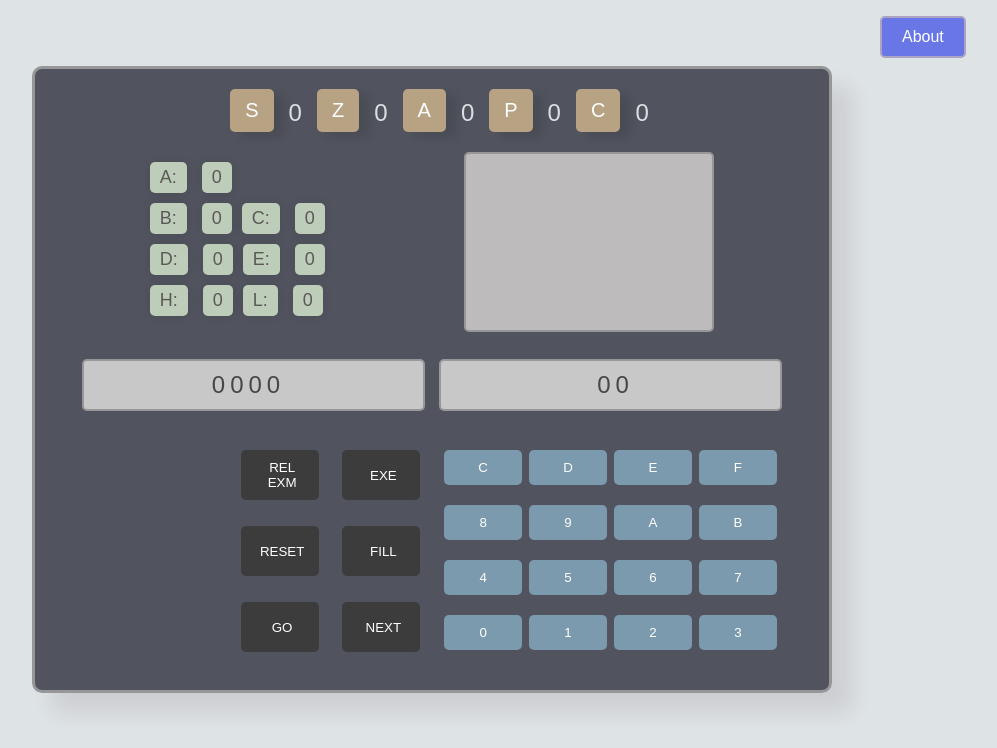
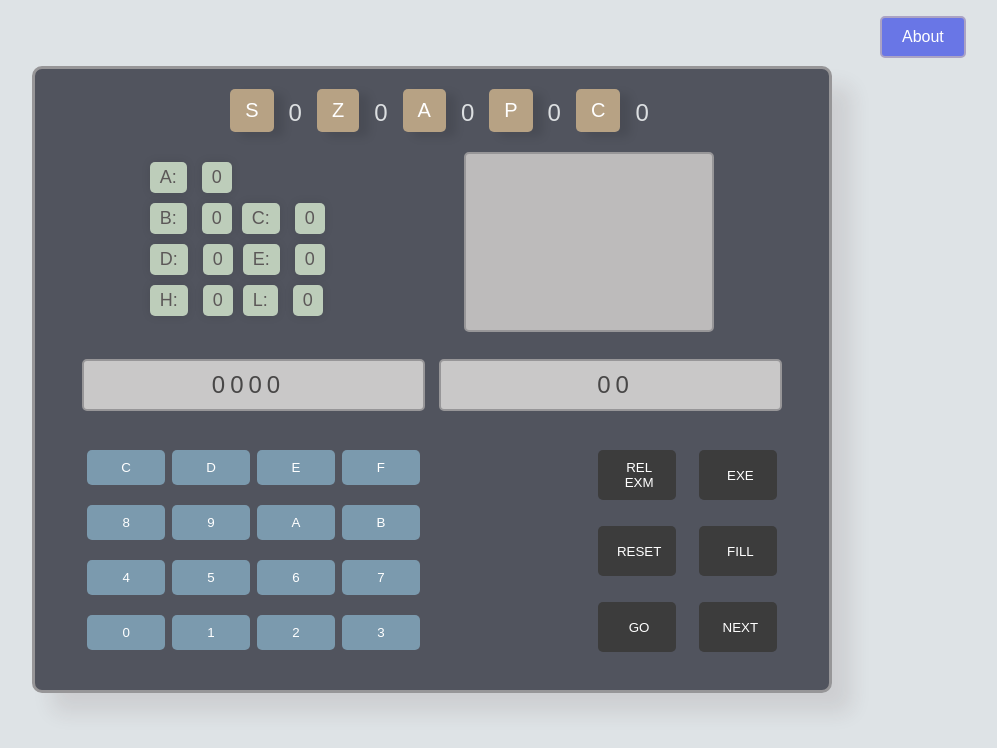
Before and after one commit to vikzhunt/8085-Simulator, a plain HTML site: page index.html in a window 1280 px wide. Shown: the whole page, without its empty margins (208-1205 px from the left). Drawn offline with Linux system fonts and the light colour scheme.

Commit message:
layout updated

```diff
--- a/index.html
+++ b/index.html
@@ -54,42 +54,42 @@
         <div class="keys">
             <div class="left">
                 <span>
-                    <button class="leftk" id="relx">REL EXM</button>
-                    <button class="leftk" id="EXE">EXE</button>
+                    <button class="leftk" id="C">C</button>
+                    <button class="leftk" id="D">D</button>
+                    <button class="leftk" id="E">E</button>
+                    <button class="leftk" id="F">F</button>
                 </span>
                 <span>
-                    <button class="leftk" id="RESET">RESET</button>
-                    <button class="leftk" id="FILL">FILL</button>
+                    <button class="leftk" id="8">8</button>
+                    <button class="leftk" id="9">9</button>
+                    <button class="leftk" id="A">A</button>
+                    <button class="leftk" id="B">B</button>
                 </span>
                 <span>
-                    <button class="leftk" id="GO">GO</button>
-                    <button class="leftk" id="NEXT">NEXT</button>
+                    <button class="leftk" id="4">4</button>
+                    <button class="leftk" id="5">5</button>
+                    <button class="leftk" id="6">6</button>
+                    <button class="leftk" id="7">7</button>
+                </span>
+                <span>
+                    <button class="leftk" id="0">0</button>
+                    <button class="leftk" id="1">1</button>
+                    <button class="leftk" id="2">2</button>
+                    <button class="leftk" id="3">3</button>
                 </span>
             </div>
             <div class="right">
                 <span>
-                    <button class="rightk" id="C">C</button>
-                    <button class="rightk" id="D">D</button>
-                    <button class="rightk" id="E">E</button>
-                    <button class="rightk" id="F">F</button>
+                    <button class="rightk" id="relx">REL EXM</button>
+                    <button class="rightk" id="EXE">EXE</button>
                 </span>
                 <span>
-                    <button class="rightk" id="8">8</button>
-                    <button class="rightk" id="9">9</button>
-                    <button class="rightk" id="A">A</button>
-                    <button class="rightk" id="B">B</button>
+                    <button class="rightk" id="RESET">RESET</button>
+                    <button class="rightk" id="FILL">FILL</button>
                 </span>
                 <span>
-                    <button class="rightk" id="4">4</button>
-                    <button class="rightk" id="5">5</button>
-                    <button class="rightk" id="6">6</button>
-                    <button class="rightk" id="7">7</button>
-                </span>
-                <span>
-                    <button class="rightk" id="0">0</button>
-                    <button class="rightk" id="1">1</button>
-                    <button class="rightk" id="2">2</button>
-                    <button class="rightk" id="3">3</button>
+                    <button class="rightk" id="GO">GO</button>
+                    <button class="rightk" id="NEXT">NEXT</button>
                 </span>
             </div>
         </div>
--- a/style.css
+++ b/style.css
@@ -203,23 +203,23 @@ body{
     margin-bottom: 10px;
 }
 
-.keys .right span {
+.keys .left span {
     display: flex;
     flex-wrap: wrap;
     justify-content: space-between;
 }
 
-.keys .right span button {
+.keys .left span button {
     flex-basis: calc(25% - 5px);
     margin-bottom: 10px;
 }
 
-.keys .left span {
+.keys .right span {
     display: flex;
     justify-content: end;
 }
 
-.keys .left span button {
+.keys .right span button {
     flex-basis: calc(25% - 5px);
     height: 50px;
     background-color: #3c3c3c;
```
